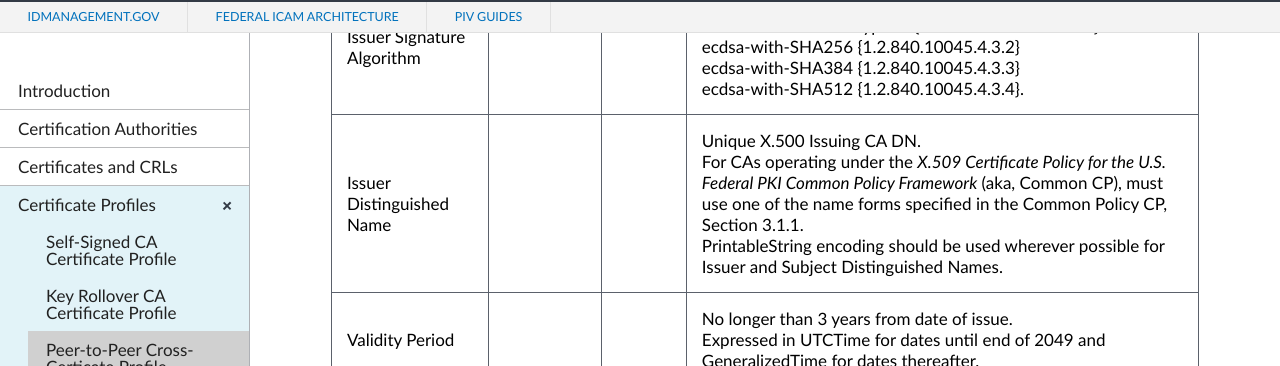
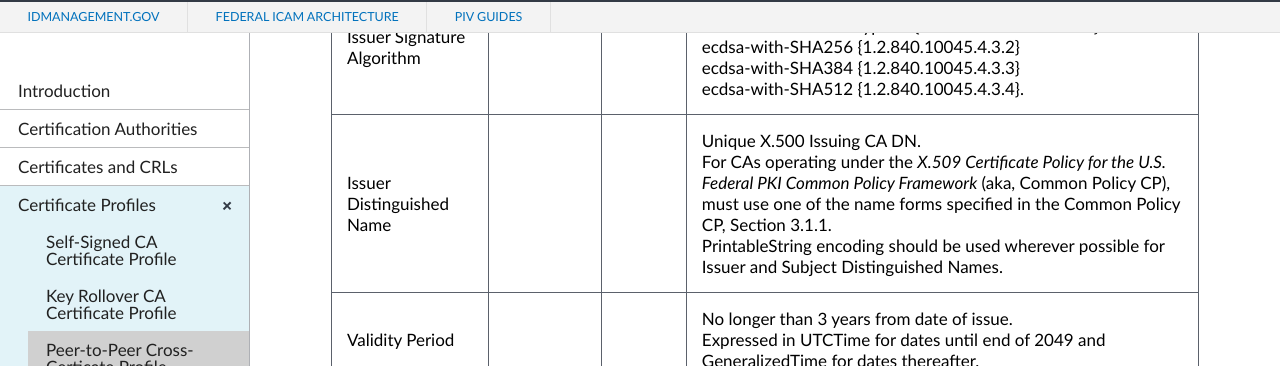
Before and after one commit to GSA/fpki-guides, a Jekyll site: the page built from _profiles/03_p2p_cross_cert.md, in a window 1280 px wide and 900 px high, scrolled down 431 px. Shown: the part 88-454 px from the top of the window. Built offline with Jekyll 4.4.1, drawn with Linux system fonts in a browser that asks for light colours; nearby versions of some CDN libraries; library files that are not in the unit come from our copies.

Commit message:
Update 03_p2p_cross_cert.md
Edit

```diff
--- a/_profiles/03_p2p_cross_cert.md
+++ b/_profiles/03_p2p_cross_cert.md
@@ -11,7 +11,7 @@
 | Version   |       |       | V3 (2)                                 |
 | Serial Number   |       |       | Must be a unique positive number. |
 | Issuer Signature Algorithm   |       |       |  One of the following: <br>sha256 WithRSAEncryption {1 2 840 113549 1 1 11} <br>ecdsa-with-SHA256 {1.2.840.10045.4.3.2} <br>ecdsa-with-SHA384 {1.2.840.10045.4.3.3} <br>ecdsa-with-SHA512 {1.2.840.10045.4.3.4}. |
-| Issuer Distinguished Name   |       |       |  Unique X.500 Issuing CA DN. <br>For CAs operating under the _X.509 Certificate Policy for the U.S. Federal PKI Common Policy Framework_ (aka, Common CP), must use one of the name forms specified in the Common Policy CP, Section 3.1.1.<br>PrintableString encoding should be used wherever possible for Issuer and Subject Distinguished Names.  |
+| Issuer Distinguished Name   |       |       |  Unique X.500 Issuing CA DN. <br>For CAs operating under the _X.509 Certificate Policy for the U.S. Federal PKI Common Policy Framework_ (aka, Common Policy CP), must use one of the name forms specified in the Common Policy CP, Section 3.1.1.<br>PrintableString encoding should be used wherever possible for Issuer and Subject Distinguished Names.  |
 | Validity Period   |       |       |  No longer than 3 years from date of issue.<BR>Expressed in UTCTime for dates until end of 2049 and GeneralizedTime for dates thereafter.  |
 | Subject   |       |       |   Unique X.500 Issuing CA DN.<BR>For CAs operating under the Common Policy CP, must use one of the name forms specified in the Common Policy CP, Section 3.1.1.<BR>Subject Distinguished Name should be encoded exactly as it is encoded in the Issuer field of certificates issued by the subject.<br>PrintableString encoding should be used wherever possible for Issuer and Subject Distinguished Names.    |
 | Subject Public Key Information   |       |       |   For RSA, must be at least 2048 bit modulus, rsaEncryption {1 2 840 113549 1 1 1}.<BR>For ECC, implicitly specify parameters through an OID associated with a NIST-approved curve referenced in NIST SP 800-78-4.<sup>[1](#1)</sup>   |
```
